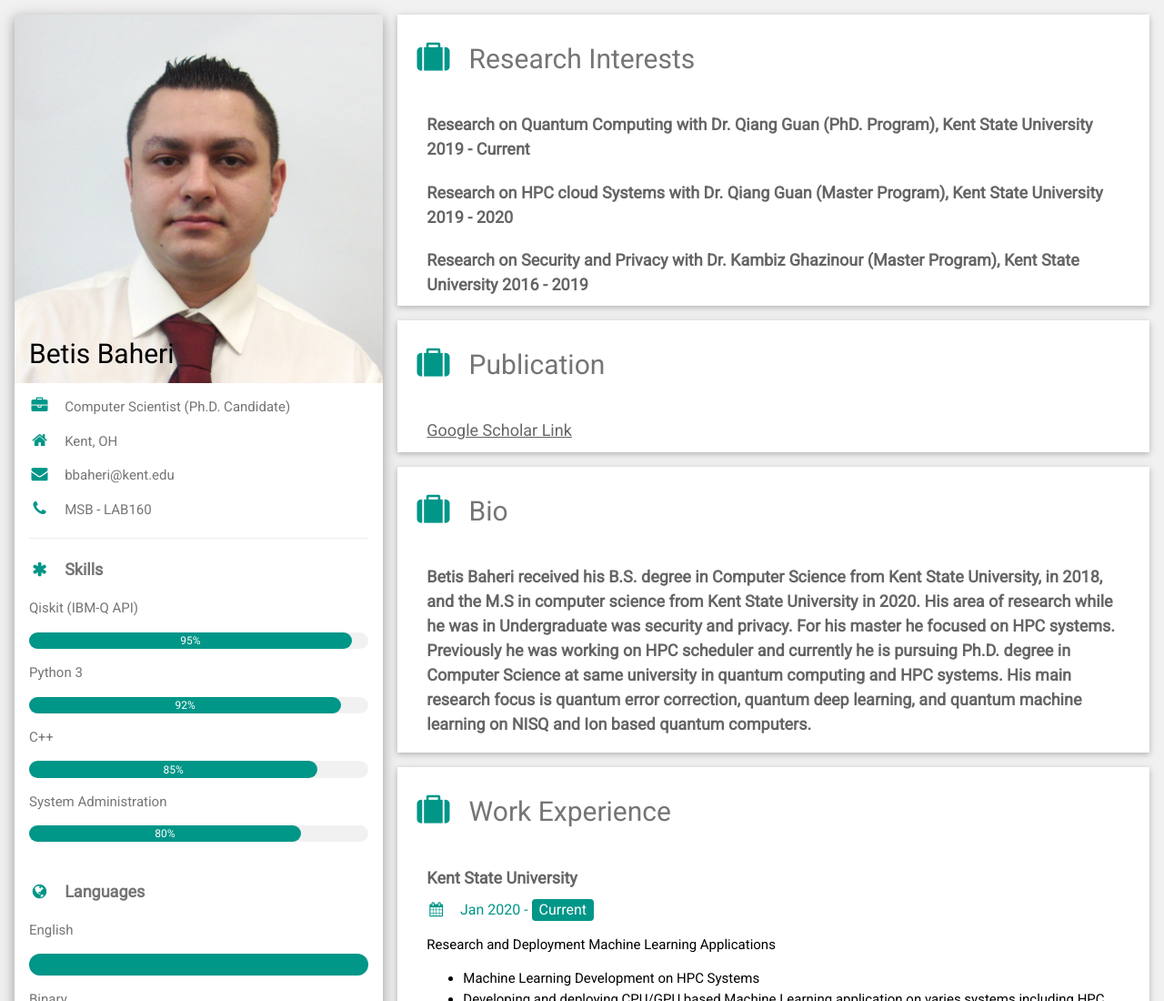
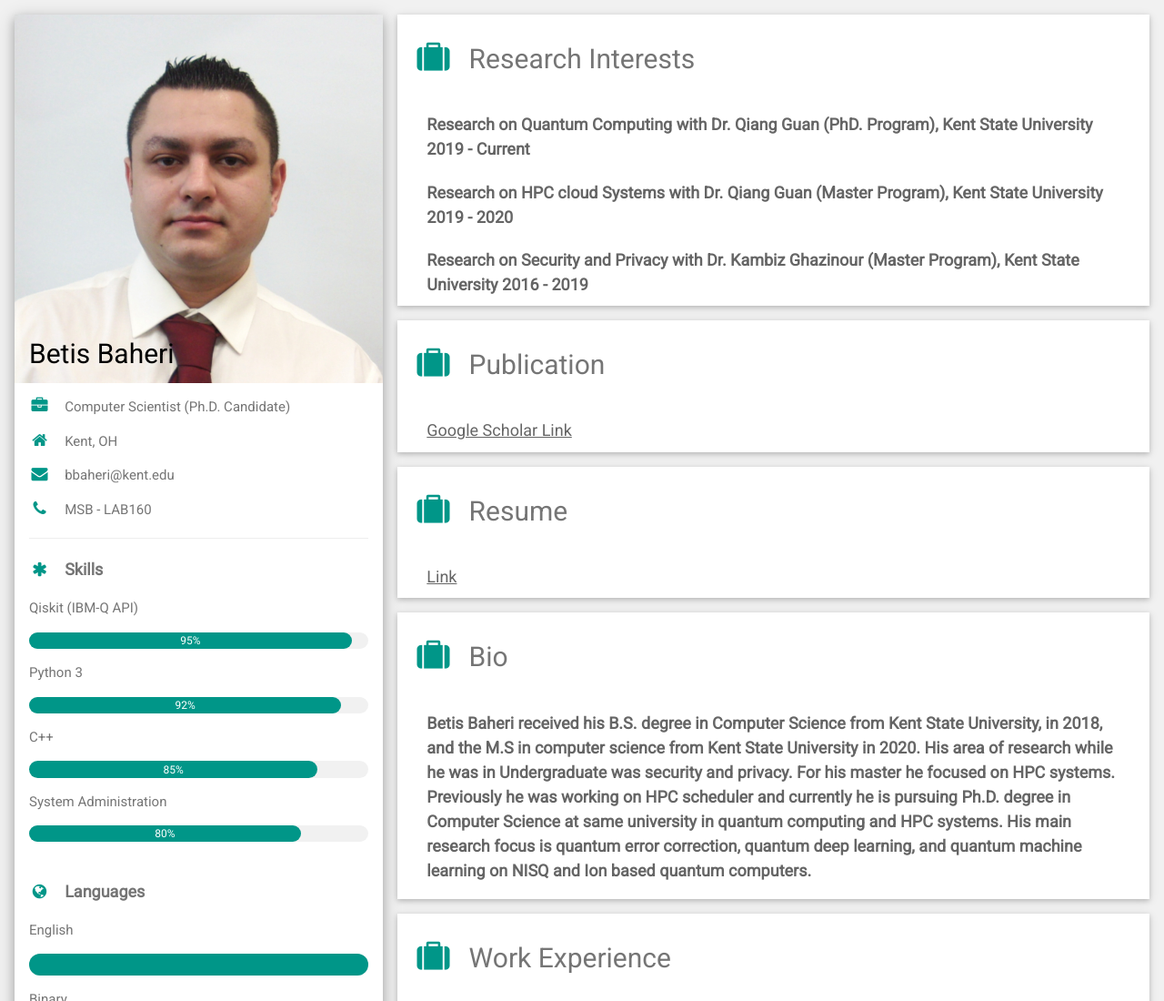
Before and after one commit to betisb/betisb.github.io, a plain HTML site: page index.html in a window 1280 px wide. Shown: the top 1100 px of the page at 91% size. Drawn offline with nearby package versions, Linux system fonts and the light colour scheme.

Commit message:
Update index.html

```diff
--- a/index.html
+++ b/index.html
@@ -100,6 +100,13 @@
                     </h5>
                 </div>
             </div>
+            <div class="w3-container w3-card w3-white w3-margin-bottom">
+                <h2 class="w3-text-grey w3-padding-16"><i class="fa fa-suitcase fa-fw w3-margin-right w3-xxlarge w3-text-teal"></i>Resume</h2>
+                <div class="w3-container">
+                    <h5 class="w3-opacity"><a href="https://betisb.github.io/Resume/Resume.pdf">Link</a>
+                    </h5>
+                </div>
+            </div>
 
             <div class="w3-container w3-card w3-white w3-margin-bottom">
                 <h2 class="w3-text-grey w3-padding-16"><i class="fa fa-suitcase fa-fw w3-margin-right w3-xxlarge w3-text-teal"></i>Bio</h2>
```
